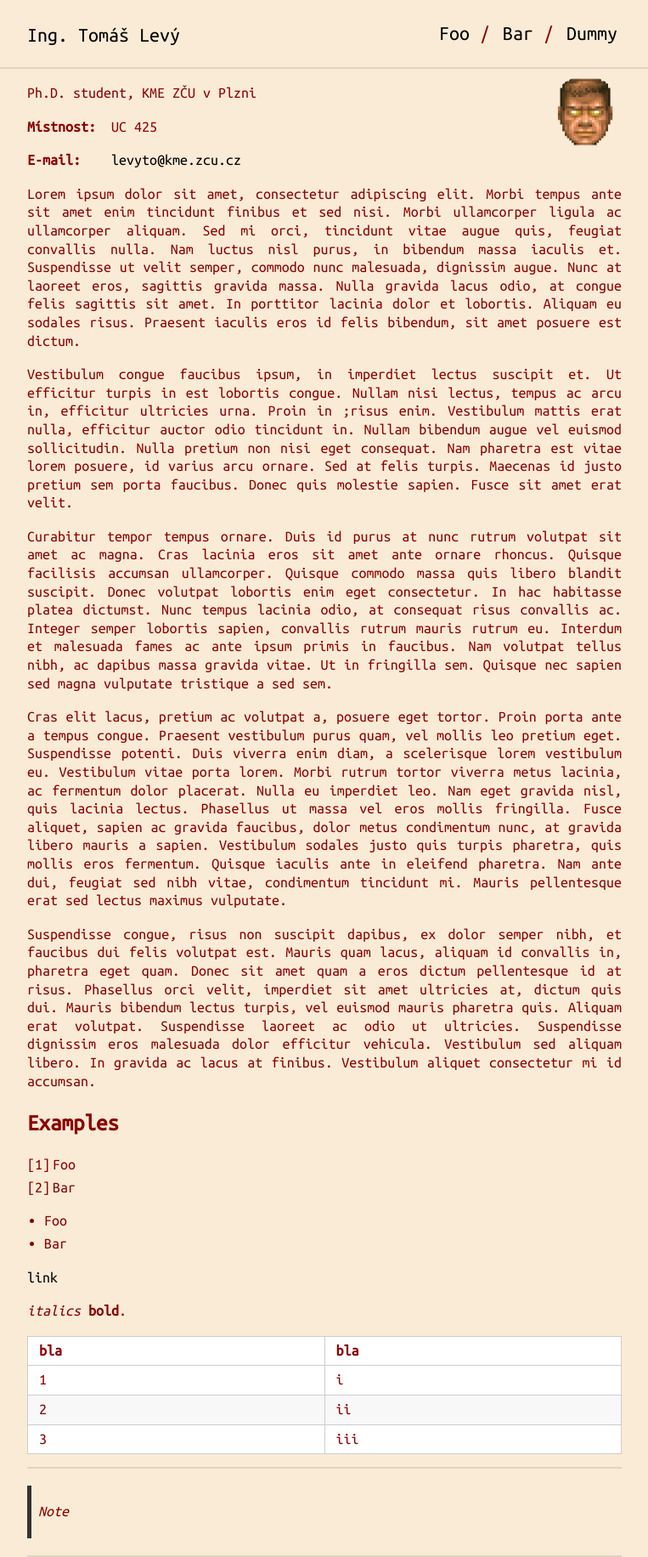
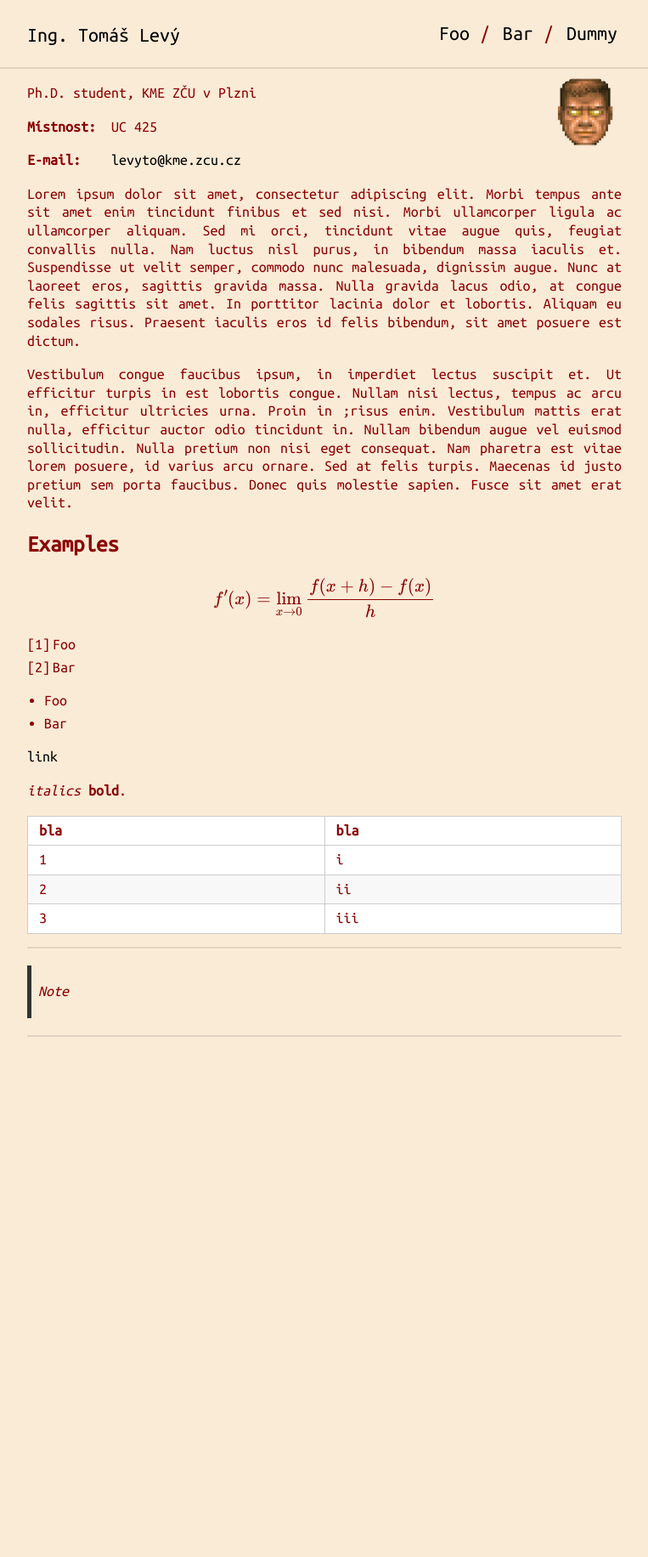
Before and after one commit to levyto/levyto.github.io, a Jekyll site: the page built from index.md, in a window 1280 px wide. Shown: the whole page at 85% size, without its empty margins (258-1021 px from the left). Built offline with Jekyll 4.4.1, drawn with Linux system fonts in a browser that asks for light colours; formulas are drawn with MathJax 3; after the commit the page ends 1220 px from its top, so only the background shows below that.

Commit message:
added latex support via mathjax

```diff
--- a/_layouts/default.html
+++ b/_layouts/default.html
@@ -23,7 +23,7 @@
     <meta name="description" content="{{ desc }}">
     <!-- <link href='https://fonts.googleapis.com/css?family=Inconsolata:400,700' rel='stylesheet' type='text/css'> -->
    <!--  <link href="https://fonts.googleapis.com/css2?family=Ubuntu:wght@300&display=swap" rel="stylesheet"> -->
-    <link href="https://fonts.googleapis.com/css2?family=Inconsolata&family=Monoton&family=Ubuntu+Mono&family=Special+Elite&family=Press+Start+2P&family=Ubuntu:wght@300&display=swap" rel="stylesheet">
+    <link href="https://fonts.googleapis.com/css2?&family=Ubuntu+Mono&family=Special+Elite&family=Press+Start+2P&family=Ubuntu:wght@300&display=swap" rel="stylesheet">
     <link rel="alternate" type="application/rss+xml" title="{{ site.title }} RSS" href="/feed.xml" />
     <link rel="stylesheet" href="{{ site.baseurl }}/css/main.css">
     <link rel="shortcut icon" href="/figs/favicon.ico">
@@ -53,6 +53,7 @@
     {% endif %}
 </head>
 <body>
+    <script src="https://cdn.mathjax.org/mathjax/latest/MathJax.js?config=TeX-AMS-MML_HTMLorMML" type="text/javascript"></script>
     <div class="wrapper">
         <div class="navbar container">
             {% if site.ins_logo == true %}
--- a/index.md
+++ b/index.md
@@ -16,12 +16,6 @@ Lorem ipsum dolor sit amet, consectetur adipiscing elit. Morbi tempus ante sit a
 
 Vestibulum congue faucibus ipsum, in imperdiet lectus suscipit et. Ut efficitur turpis in est lobortis congue. Nullam nisi lectus, tempus ac arcu in, efficitur ultricies urna. Proin in ;risus enim. Vestibulum mattis erat nulla, efficitur auctor odio tincidunt in. Nullam bibendum augue vel euismod sollicitudin. Nulla pretium non nisi eget consequat. Nam pharetra est vitae lorem posuere, id varius arcu ornare. Sed at felis turpis. Maecenas id justo pretium sem porta faucibus. Donec quis molestie sapien. Fusce sit amet erat velit.
 
-Curabitur tempor tempus ornare. Duis id purus at nunc rutrum volutpat sit amet ac magna. Cras lacinia eros sit amet ante ornare rhoncus. Quisque facilisis accumsan ullamcorper. Quisque commodo massa quis libero blandit suscipit. Donec volutpat lobortis enim eget consectetur. In hac habitasse platea dictumst. Nunc tempus lacinia odio, at consequat risus convallis ac. Integer semper lobortis sapien, convallis rutrum mauris rutrum eu. Interdum et malesuada fames ac ante ipsum primis in faucibus. Nam volutpat tellus nibh, ac dapibus massa gravida vitae. Ut in fringilla sem. Quisque nec sapien sed magna vulputate tristique a sed sem.
-
-Cras elit lacus, pretium ac volutpat a, posuere eget tortor. Proin porta ante a tempus congue. Praesent vestibulum purus quam, vel mollis leo pretium eget. Suspendisse potenti. Duis viverra enim diam, a scelerisque lorem vestibulum eu. Vestibulum vitae porta lorem. Morbi rutrum tortor viverra metus lacinia, ac fermentum dolor placerat. Nulla eu imperdiet leo. Nam eget gravida nisl, quis lacinia lectus. Phasellus ut massa vel eros mollis fringilla. Fusce aliquet, sapien ac gravida faucibus, dolor metus condimentum nunc, at gravida libero mauris a sapien. Vestibulum sodales justo quis turpis pharetra, quis mollis eros fermentum. Quisque iaculis ante in eleifend pharetra. Nam ante dui, feugiat sed nibh vitae, condimentum tincidunt mi. Mauris pellentesque erat sed lectus maximus vulputate.
-
-Suspendisse congue, risus non suscipit dapibus, ex dolor semper nibh, et faucibus dui felis volutpat est. Mauris quam lacus, aliquam id convallis in, pharetra eget quam. Donec sit amet quam a eros dictum pellentesque id at risus. Phasellus orci velit, imperdiet sit amet ultricies at, dictum quis dui. Mauris bibendum lectus turpis, vel euismod mauris pharetra quis. Aliquam erat volutpat. Suspendisse laoreet ac odio ut ultricies. Suspendisse dignissim eros malesuada dolor efficitur vehicula. Vestibulum sed aliquam libero. In gravida ac lacus at finibus. Vestibulum aliquet consectetur mi id accumsan.
-
 <!-- Jenom tak klidně levitují ve vzduchu. Jelikož slunce jasně září a na obloze byste od východu k západu hledali mráček marně, balónky působí jako jakási fata morgána uprostřed pouště. Zkrátka široko daleko nikde nic, jen zelenkavá tráva, jasně modrá obloha a tři křiklavě barevné pouťové balónky, které se téměř nepozorovatelně pohupují ani ne moc vysoko, ani moc nízko nad zemí. Kdyby pod balónky nebyla sytě zelenkavá tráva, ale třeba suchá silnice či beton, možná by bylo vidět jejich barevné stíny - to jak přes poloprůsvitné barevné balónky prochází ostré sluneční paprsky. Jenže kvůli všudy přítomné trávě jsou stíny balónků sotva vidět, natož aby šlo rozeznat, jakou barvu tyto stíny mají. Uvidět tak balónky náhodný kolemjdoucí, jistě by si pomyslel, že už tu takhle poletují snad tisíc let. Stále si víceméně drží výšku a ani do stran se příliš nepohybují. Proti slunci to vypadá, že se slunce pohybuje k západu rychleji než balónky, a možná to tak skutečně je. Nejeden filozof by mohl tvrdit, že balónky se sluncem závodí, ale fyzikové by to jistě vyvrátili. Z fyzikálního pohledu totiž balónky působí zcela nezajímavě. Nejvíc bezpochyby zaujmou děti - jedna malá holčička zrovna včera div nebrečela, že by snad balónky mohly prasknout. A co teprve ta stuha.
 
 Stuha, kterou je každý z trojice balónků uvázán, aby se nevypustil. Očividně je uvázaná dostatečně pevně, protože balónky skutečně neucházejí. To ale není nic zvláštního. Překvapit by však mohl fakt, že nikdo, snad krom toho, kdo balónky k obloze vypustil, netuší, jakou má ona stuha barvu. Je totiž tak lesklá, že za světla se v ní odráží nebe a za tmy zase není vidět vůbec. Když svítí slunce tak silně jako nyní, tak se stuha třpytí jako kapka rosy a jen málokdo vydrží dívat se na ni přímo déle než pár chvil. Jak vlastně vypadají ony balónky?.
@@ -31,6 +25,8 @@ Ptají se často lidé. Inu jak by vypadaly - jako běžné pouťové balónky s
 A co teprve ta stuha. Stuha, kterou je každý z trojice balónků uvázán, aby se nevypustil. Očividně je uvázaná dostatečně pevně, protože balónky skutečně neucházejí. To ale není nic zvláštního. Překvapit by však mohl fakt, že nikdo, snad krom toho, kdo balónky k obloze vypustil, netuší, jakou má ona stuha barvu. -->
 
 ## Examples
+
+$$ f'(x) = \lim_{x\rightarrow 0} \frac{f(x+h) - f(x)}{h} $$
 
 1. Foo
 2. Bar
```
